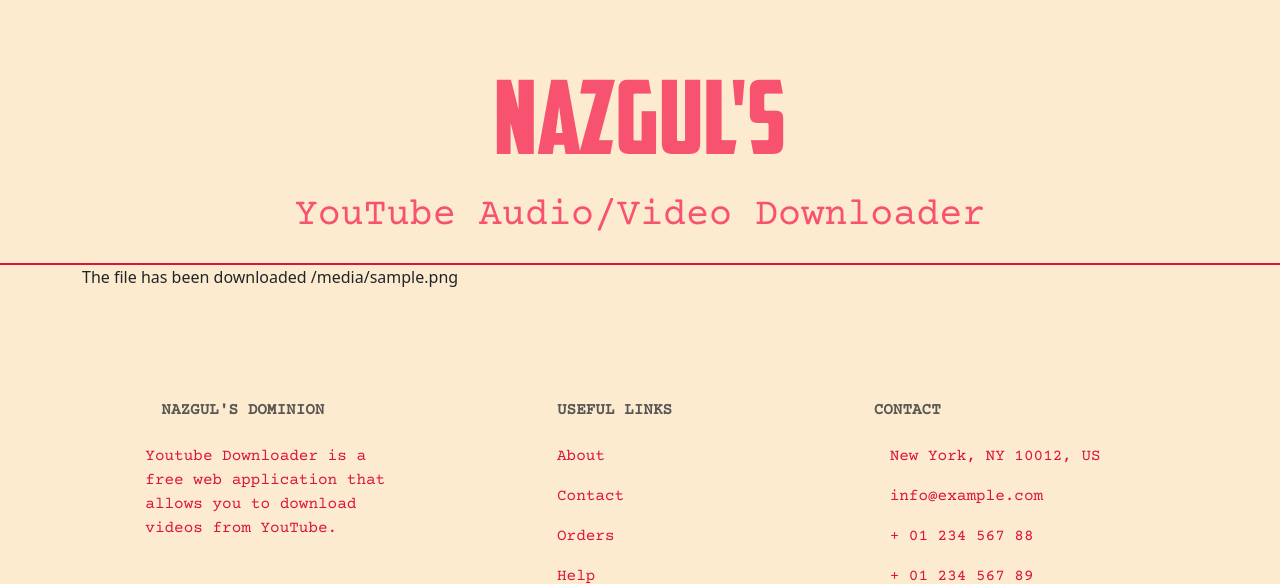
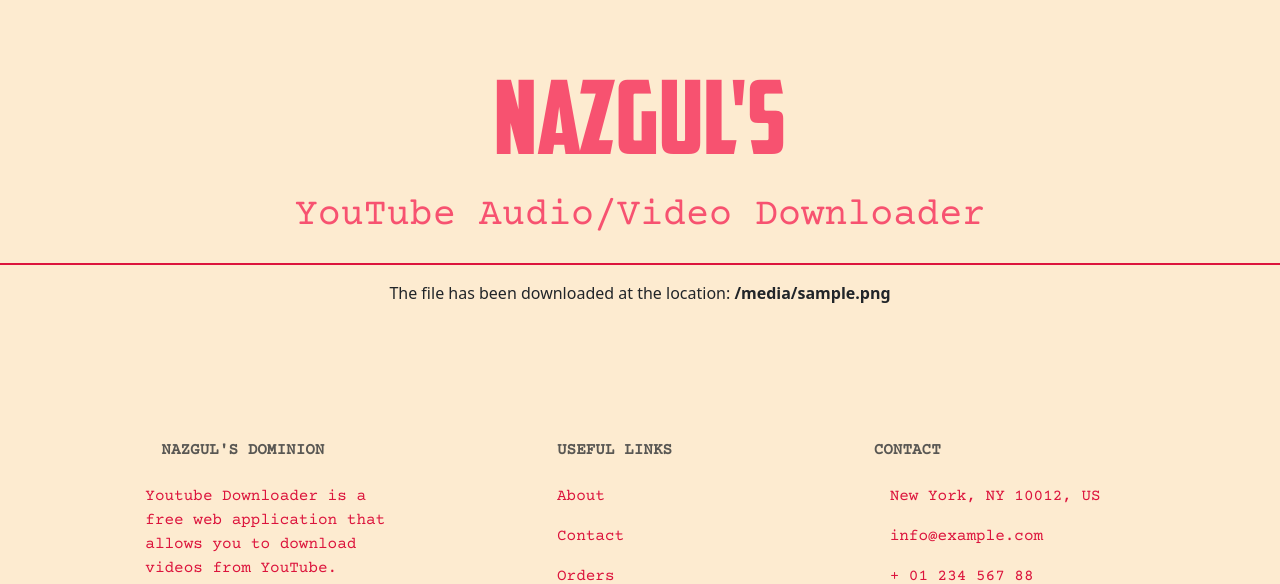
Before and after one commit to warloccarlos/YTDownLoad, a Flask app: template ui/templates/result.html in a window 1280 px wide. Shown: the part 56-640 px from the top of the page. Run offline with Flask 3, Linux system fonts and the light colour scheme; the template is opened without the code that fills it: most values are stand-ins (such as "Sample title", 1, 10 or a date in 2020); parts of the project's set-up code (start-up, migrations or seed data) failed here and were passed over; some libraries are stand-ins or nearby versions.

Commit message:
minor changes

```diff
--- a/ui/templates/result.html
+++ b/ui/templates/result.html
@@ -1,9 +1,9 @@
 {% extends 'base.html' %}
 
 {% block content %}
-    <div class="container">
-        <div class="">
-            <p>The file has been downloaded {{ file }}</p>
+    <div class="container mt-2 mb-2">
+        <div class=" text-center p-2">
+            <p>The file has been downloaded at the location: <b>{{ file }}</b></p>
         </div>
     </div>
 {% endblock %}
```
